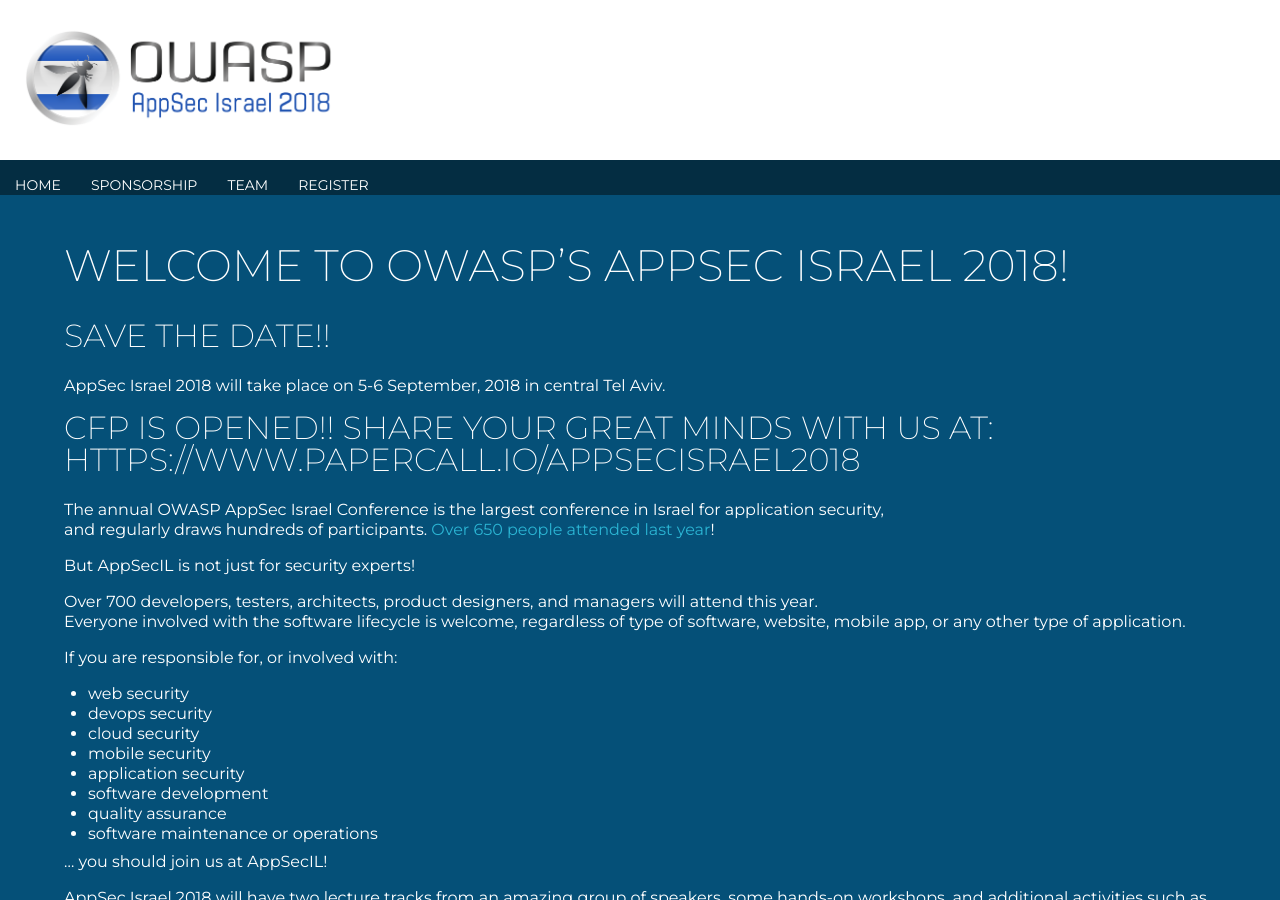
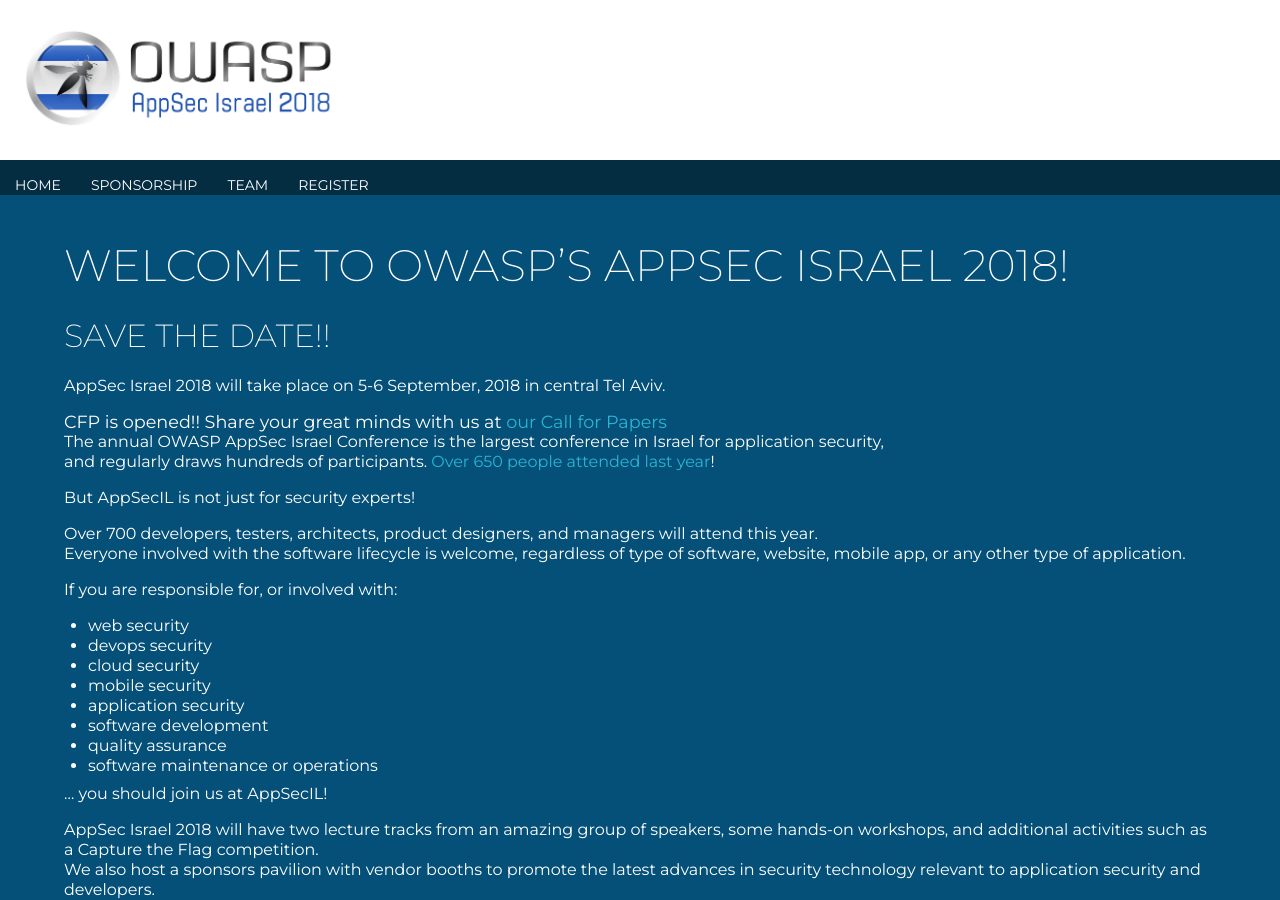
Before and after one commit to OWASP/AppSec-Israel-2018, a Jekyll site: the page built from index.md, in a window 1280 px wide and 900 px high. Built offline with Jekyll 4.4.1, drawn with Linux system fonts in a browser that asks for light colours; our own code applies the rules of GitHub Pages for plain Markdown files.

Commit message:
Patch 1 (#6)
* Update index.md

* linkified

```diff
--- a/index.md
+++ b/index.md
@@ -6,7 +6,7 @@
 ### SAVE THE DATE!!
 **{{ site.title }} will take place on {{ site.dates }} in central Tel Aviv.**
 
-### CFP is opened!! Share your great minds with us at: https://www.papercall.io/appsecisrael2018
+#### CFP is opened!! Share your great minds with us at [our Call for Papers](https://www.papercall.io/appsecisrael2018)
 
 The annual OWASP AppSec Israel Conference is the largest conference in Israel for application security,
 and regularly draws hundreds of participants. [Over 650 people attended last year](https://2017.appsecil.org)!
```
